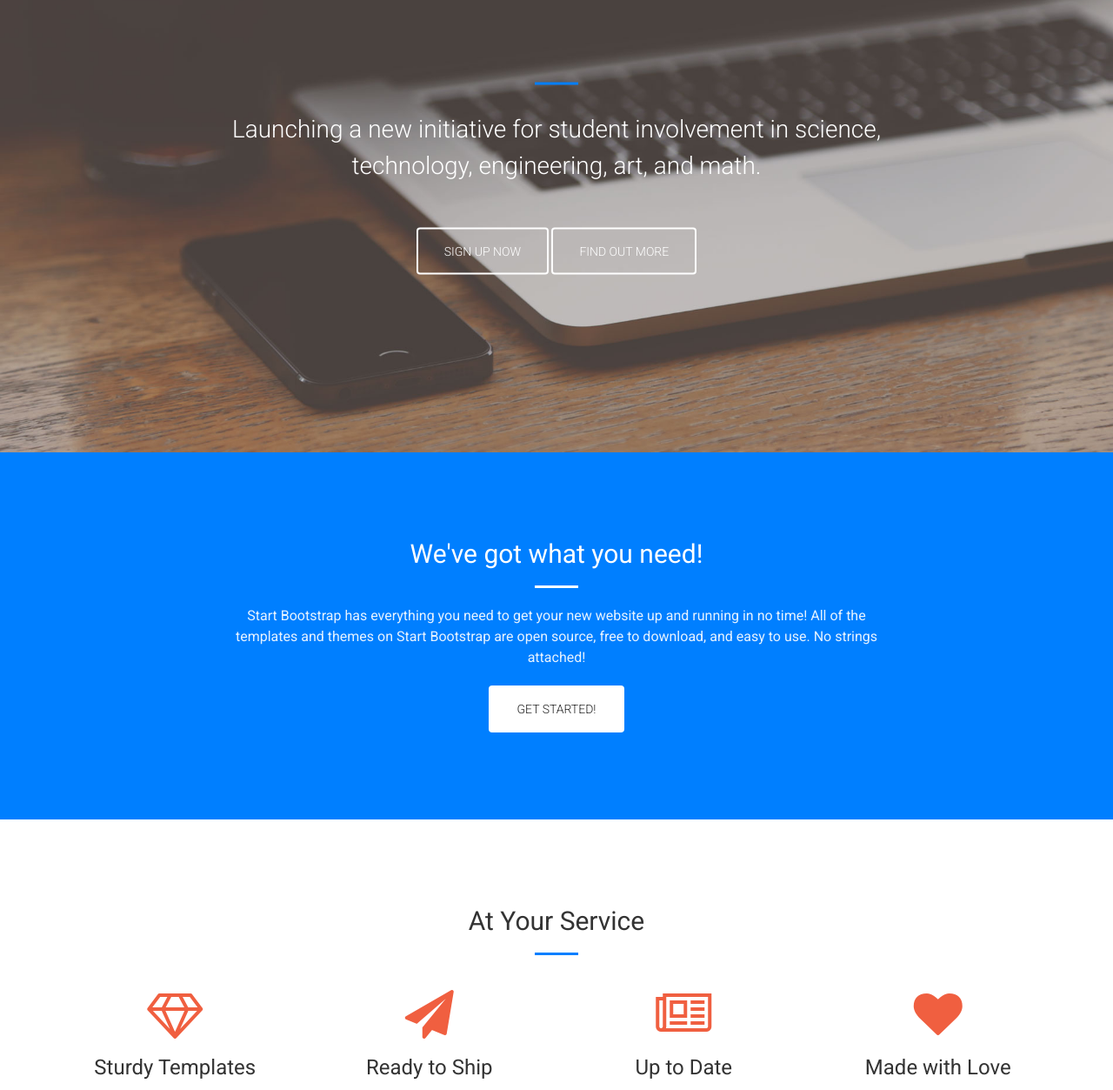
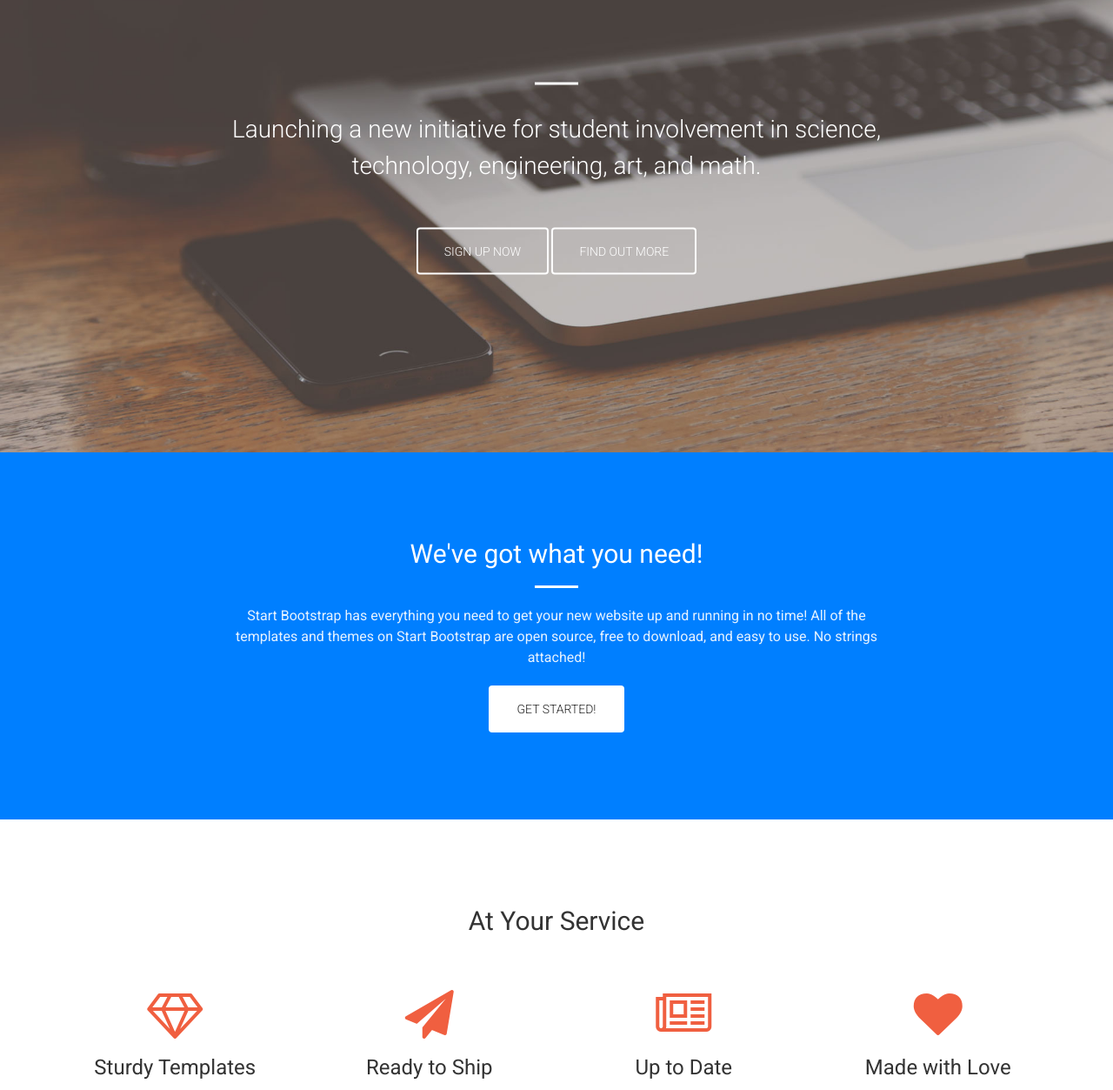
Before and after one commit to mzio/Stoga-STEAM.github.io, a plain HTML site: page index.html in a window 1280 px wide. Shown: the part 280-1533 px from the top of the page at 87% size. Drawn offline with Linux system fonts and the light colour scheme.

Commit message:
Update 1:14

```diff
--- a/index.html
+++ b/index.html
@@ -77,7 +77,7 @@
         <div class="header-content">
             <div class="header-content-inner">
                 <h1 style="font-size:120px; height:140px;">STEAM</h1>
-                <hr>
+                <hr class="light">
                 <p>Launching a new initiative for student involvement in science, technology, engineering, art, and math.</p>
                 <a href="www.google.com" class="btn btn-primary btn-xl page-scroll">Sign Up Now</a>
                 <a href="#about" class="btn btn-primary btn-xl page-scroll">Find Out More</a>
@@ -103,7 +103,7 @@
             <div class="row">
                 <div class="col-lg-12 text-center">
                     <h2 class="section-heading">At Your Service</h2>
-                    <hr class="primary">
+                    <hr class="light">
                 </div>
             </div>
         </div>
```
